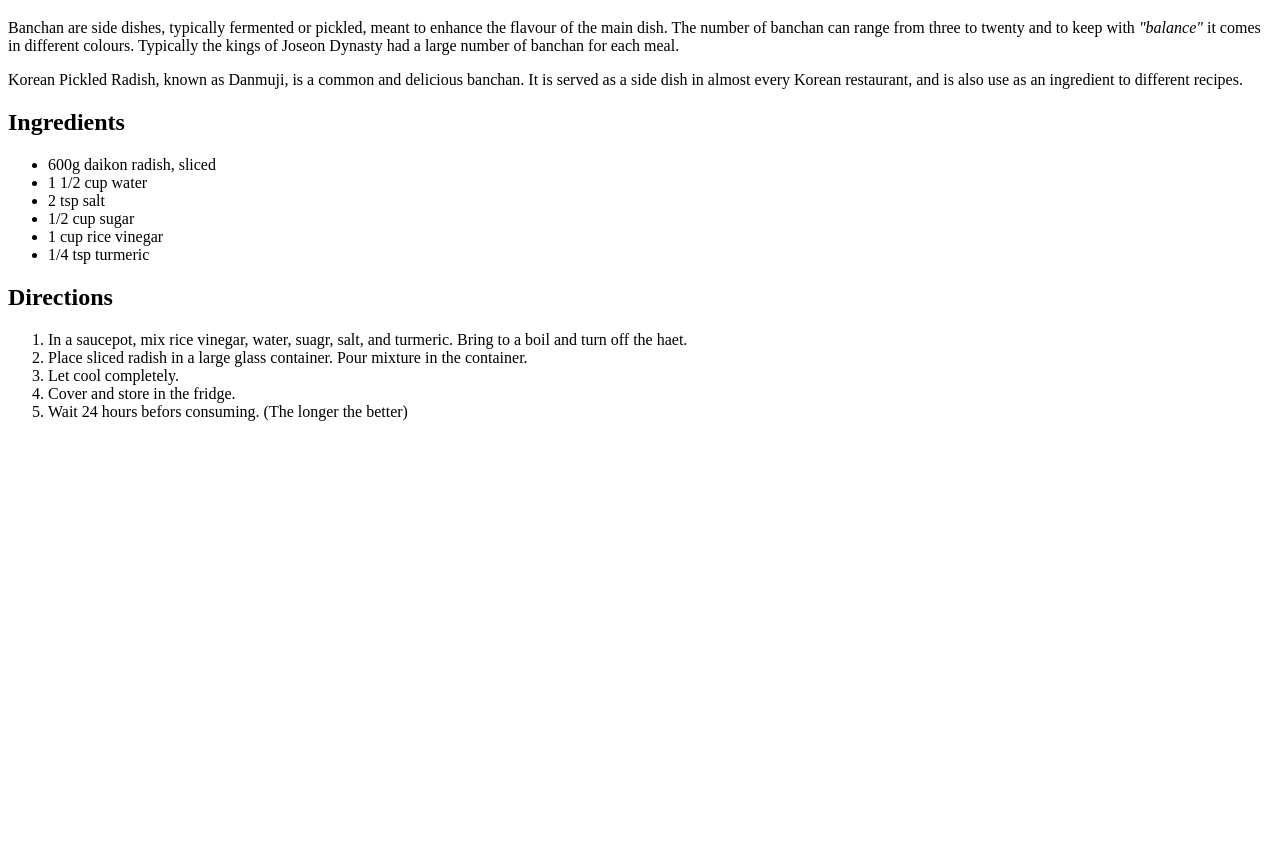
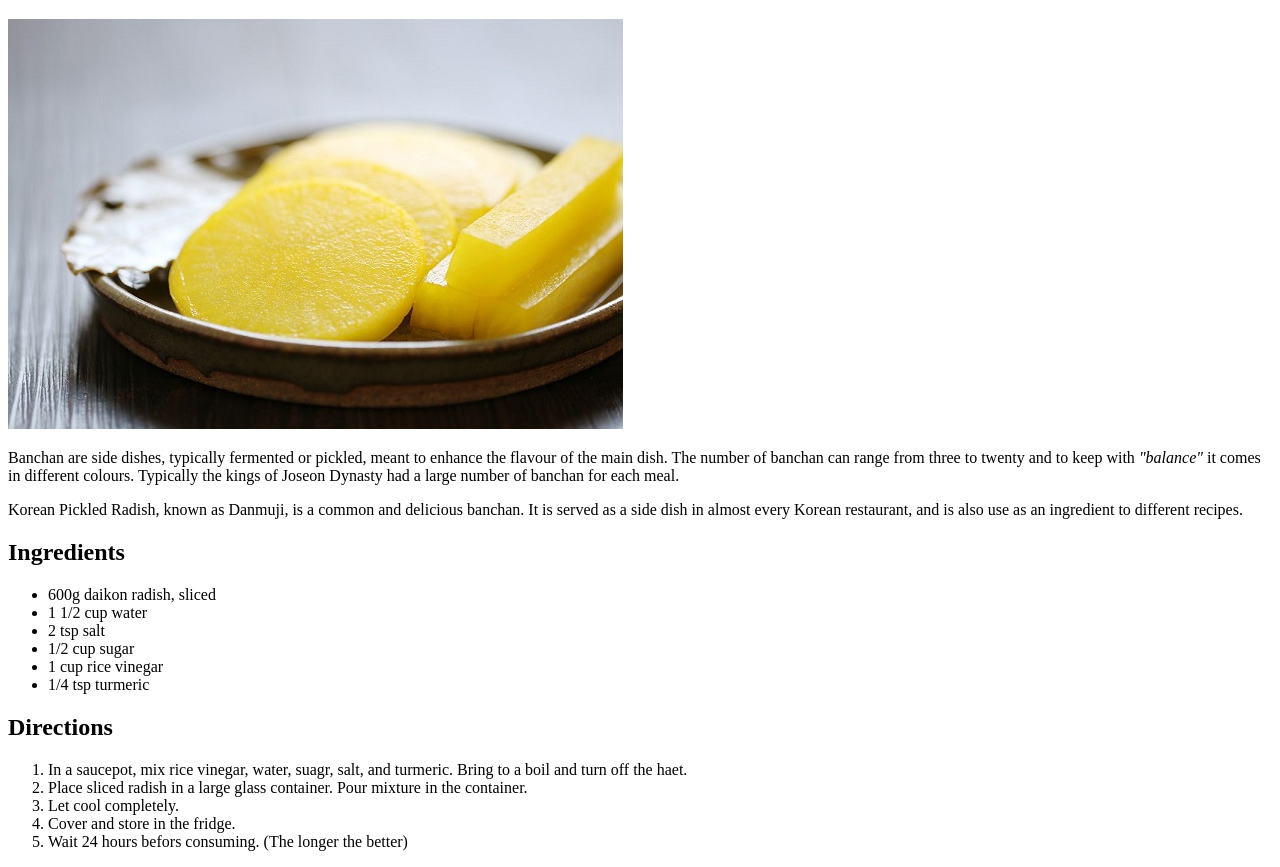
Before and after one commit to serenityn/odin-recipes, a plain HTML site: page recipes/radish.html in a window 1280 px wide. Shown: the part 61-928 px from the top of the page. Before the commit the page ends 800 px from the top, so only its background shows below. Drawn offline with Linux system fonts and the light colour scheme.

Commit message:
Add image to radish.html

```diff
--- a/recipes/radish.html
+++ b/recipes/radish.html
@@ -6,6 +6,7 @@
     </head>
     <body>
         <h1>Pickled Radish (Danmuji)</h1>
+        <img src="../img/radish.jpg" alt="Korean Pickled Radish">
         <p>Banchan are side dishes, typically fermented or pickled, meant to enhance the flavour of the main dish. The number of banchan can range from three to twenty and to keep with <em>"balance"</em> it comes in different colours. Typically the kings of Joseon Dynasty had a large number of banchan for each meal.</p>
         <p>Korean Pickled Radish, known as Danmuji, is a common and delicious banchan. It is served as a side dish in almost every Korean restaurant, and is also use as an ingredient to different recipes.</p>
 
```
Also changed, not shown: img/radish.jpg (added).
